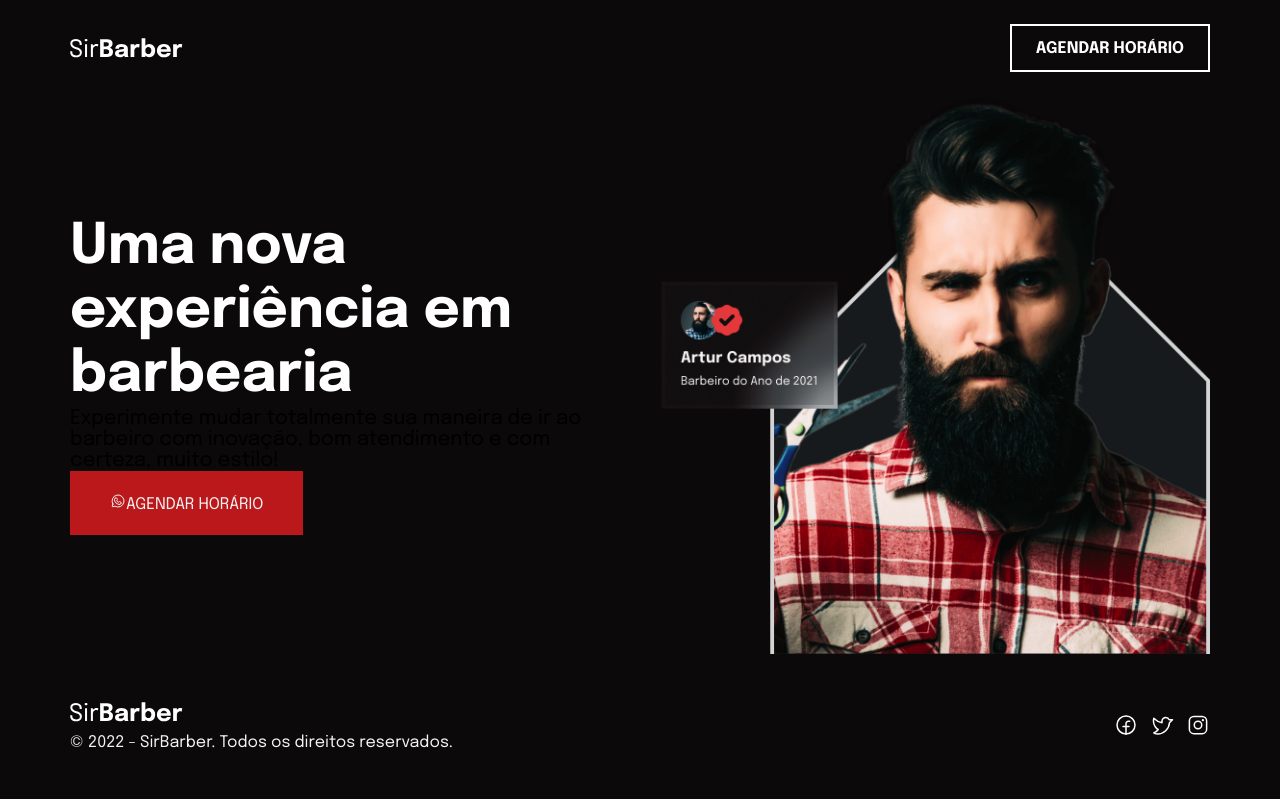
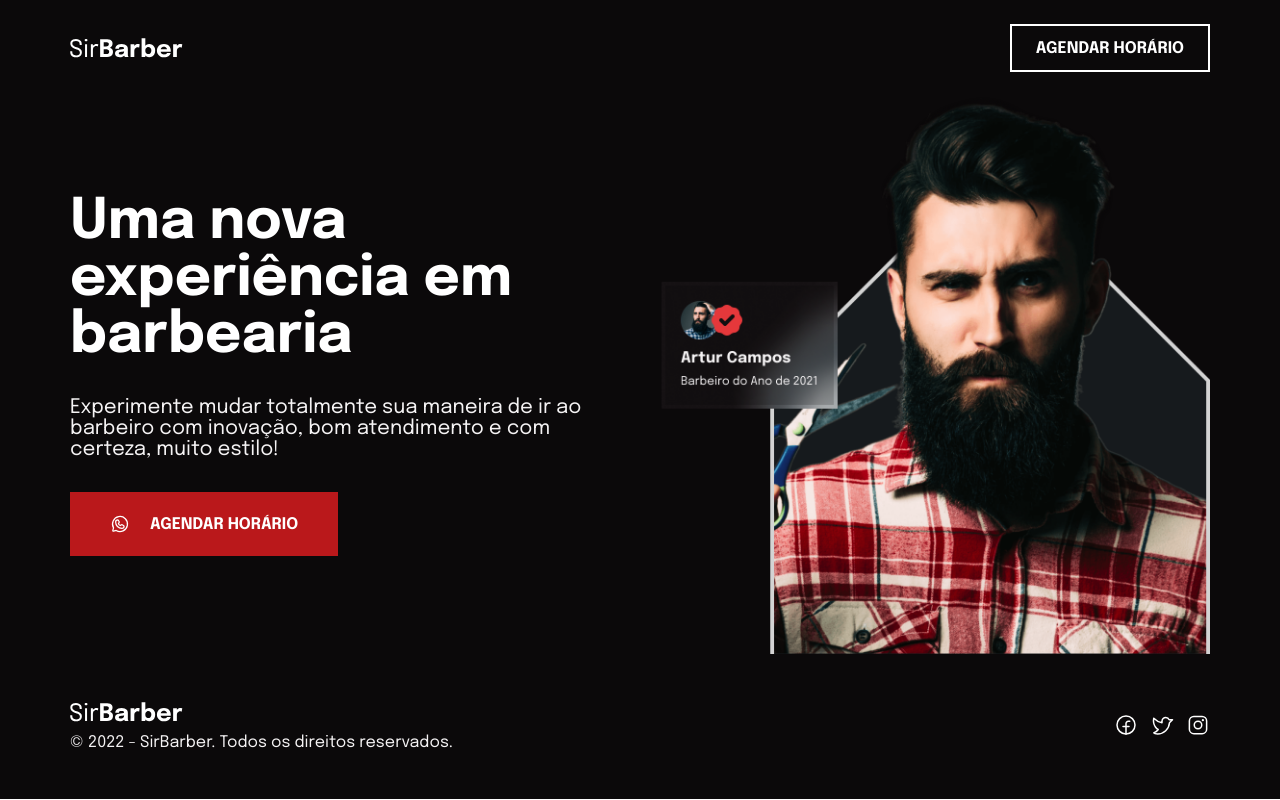
Before and after one commit to markus90souza/landpage-sirbarber, a Next.js app: page / in a window 1280 px wide. Built offline with nearby package versions, Linux system fonts and the light colour scheme.

Commit message:
Feat:layout create hero layout for home

```diff
--- a/src/Layout/Hero/index.tsx
+++ b/src/Layout/Hero/index.tsx
@@ -24,7 +24,7 @@ export function Hero() {
           </SubHeadline>
 
           <WhatsappButton>
-            <WhatsappLogo />
+            <WhatsappLogo size={20} />
             AGENDAR HORÁRIO
           </WhatsappButton>
         </HeadlineContainer>
--- a/src/Layout/Hero/styles.ts
+++ b/src/Layout/Hero/styles.ts
@@ -18,26 +18,36 @@ export const HeadlineContainer = styled.div`
   flex-direction: column;
   justify-content: center;
   align-items: flex-start;
+  gap: 2rem;
 `
 
 export const Headline = styled.h1`
   font-size: ${({ theme }) => theme.fontSizes['5xl']};
   color: ${({ theme }) => theme.colors.white};
-  line-height: 64px;
   font-weight: 700;
 `
 
 export const SubHeadline = styled.h2`
   font-size: ${({ theme }) => theme.fontSizes.lg};
   font-weight: 400;
+  color: ${({ theme }) => theme.colors['gray-100']};
 `
 
 export const WhatsappButton = styled.button`
   padding: 20px 40px;
   height: 64px;
   background-color: ${({ theme }) => theme.colors['red-700']};
-  color: ${({ theme }) => theme.colors['gray-100']};
+  color: ${({ theme }) => theme.colors.white};
+  font-weight: 700;
   border: 0;
+  display: flex;
+  align-items: center;
+  gap: 20px;
+  cursor: pointer;
+
+  &:hover {
+    background-color: ${({ theme }) => theme.colors['red-500']};
+  }
 `
 
 export const ImageContainer = styled.div`
```
